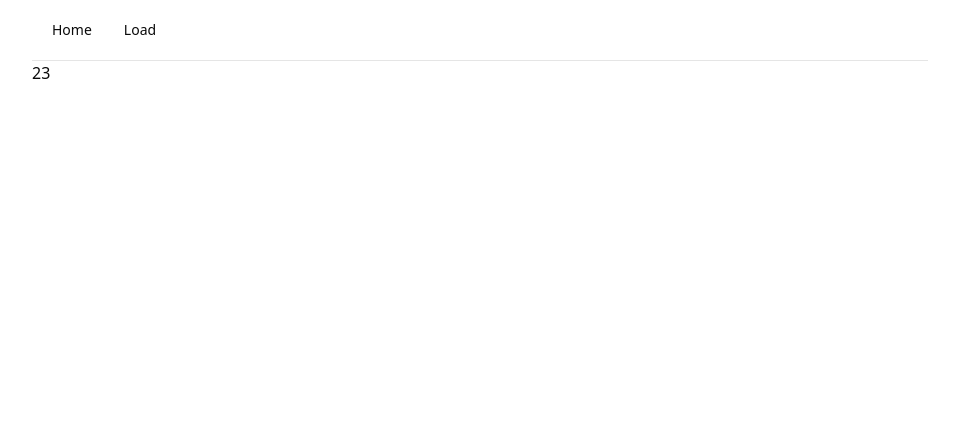
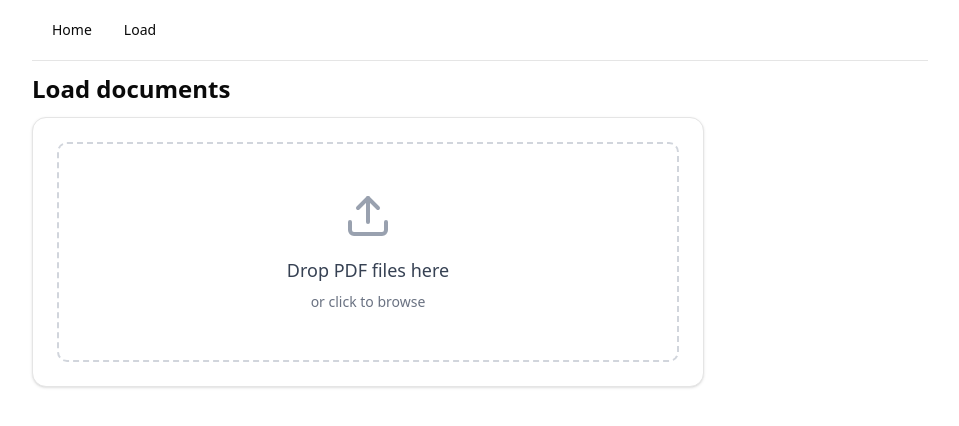
Before and after one commit to kaysaru/ai_docsort, a React app in the folder apps/frontend/: page /load in a window 1280 px wide. Shown: the top 426 px of the page, without its empty margins (160-1119 px from the left). Built offline with nearby package versions, Linux system fonts and the light colour scheme; the HTML template or start-up script is replaced by a standard one.

Commit message:
drag and drop

```diff
--- a/apps/frontend/src/App.tsx
+++ b/apps/frontend/src/App.tsx
@@ -8,7 +8,7 @@ function App() {
             <div className='flex flex-row h-full'>
                 <div className='flex flex-col w-full'>
 
-                    <div className='sticky top-0 w-full bg-background border-b py-3 px-1'>
+                    <div className='sticky top-0 w-full bg-background border-b py-3 px-1 mb-3'>
                         <Link to='/'>
                             <Button variant='ghost'>Home</Button>
                         </Link>
--- a/apps/frontend/src/pages/load.tsx
+++ b/apps/frontend/src/pages/load.tsx
@@ -1,5 +1,131 @@
+import { useState } from 'react'
+import { Upload, FileText, X } from 'lucide-react'
+import { Card, CardContent } from '@/components/ui/card'
+
 export const LoadPage = () => {
+    const [isDragging, setIsDragging] = useState(false)
+    const [files, setFiles] = useState<File[]>([])
+
+    const handleDragOver = (e: React.DragEvent<HTMLDivElement>) => {
+        e.preventDefault()
+        setIsDragging(true)
+    }
+
+    const handleDragLeave = (e: React.DragEvent<HTMLDivElement>) => {
+        e.preventDefault()
+        setIsDragging(false)
+    }
+
+    const handleDrop = (e: React.DragEvent<HTMLDivElement>) => {
+        e.preventDefault()
+        setIsDragging(false)
+
+        const droppedFiles = Array.from(e.dataTransfer.files)
+        const pdfFiles = droppedFiles.filter(file => file.type === 'application/pdf')
+
+        if (pdfFiles.length > 0) {
+            setFiles(prev => [...prev, ...pdfFiles])
+        }
+    }
+
+    const handleFileInput = (e: React.ChangeEvent<HTMLInputElement>) => {
+        if (e.target.files) {
+            const selectedFiles = Array.from(e.target.files)
+            const pdfFiles = selectedFiles.filter(file => file.type === 'application/pdf')
+
+            if (pdfFiles.length > 0) {
+                setFiles(prev => [...prev, ...pdfFiles])
+            }
+        }
+    }
+
+    const removeFile = (index: number) => {
+        setFiles(prev => prev.filter((_, i) => i !== index))
+    }
+
+    const formatFileSize = (bytes: number) => {
+        if (bytes < 1024) return bytes + ' B'
+        if (bytes < 1024 * 1024) return (bytes / 1024).toFixed(2) + ' KB'
+        return (bytes / (1024 * 1024)).toFixed(2) + ' MB'
+    }
+
     return (
-        <div className=''>23</div>
+        <div>
+            <div className='mb-3'>
+                <p className='text-2xl font-semibold'>Load documents</p>
+            </div>
+
+            <div className='max-w-2xl'>
+                <Card>
+                    <CardContent>
+                        <div
+                            onDragOver={handleDragOver}
+                            onDragLeave={handleDragLeave}
+                            onDrop={handleDrop}
+                            className={`
+                                relative border-2 border-dashed rounded-lg p-12 text-center cursor-pointer
+                                transition-colors duration-200
+                                ${isDragging
+                                    ? 'border-blue-500 bg-blue-50'
+                                    : 'border-gray-300 hover:border-gray-400'
+                                }
+                            `}
+                            onClick={() => document.getElementById('file-input')?.click()}
+                        >
+                            <input
+                                id="file-input"
+                                type="file"
+                                accept=".pdf,application/pdf"
+                                multiple
+                                onChange={handleFileInput}
+                                className="hidden"
+                            />
+
+                            <Upload className="w-12 h-12 mx-auto mb-4 text-gray-400" />
+
+                            <p className="text-lg font-medium text-gray-700 mb-2">
+                                Drop PDF files here
+                            </p>
+                            <p className="text-sm text-gray-500">
+                                or click to browse
+                            </p>
+                        </div>
+
+                        {files.length > 0 && (
+                            <div className="mt-6 space-y-3">
+                                <p className="text-sm font-medium text-gray-700">
+                                    Uploaded Files ({files.length})
+                                </p>
+                                {files.map((file, index) => (
+                                    <div
+                                        key={index}
+                                        className="flex items-center justify-between p-3 bg-gray-50 rounded-lg border border-gray-200"
+                                    >
+                                        <div className="flex items-center gap-3 flex-1">
+                                            <FileText className="w-5 h-5 text-red-500" />
+                                            <div className="flex-1 min-w-0">
+                                                <p className="text-sm font-medium text-gray-900 truncate">
+                                                    {file.name}
+                                                </p>
+                                                <p className="text-xs text-gray-500">
+                                                    {formatFileSize(file.size)}
+                                                </p>
+                                            </div>
+                                        </div>
+                                        <button
+                                            onClick={() => removeFile(index)}
+                                            className="p-1 hover:bg-gray-200 rounded transition-colors"
+                                            aria-label="Remove file"
+                                        >
+                                            <X className="w-4 h-4 text-gray-500" />
+                                        </button>
+                                    </div>
+                                ))}
+                            </div>
+                        )}
+                    </CardContent>
+                </Card>
+            </div>
+        </div>
     )
 }
```
